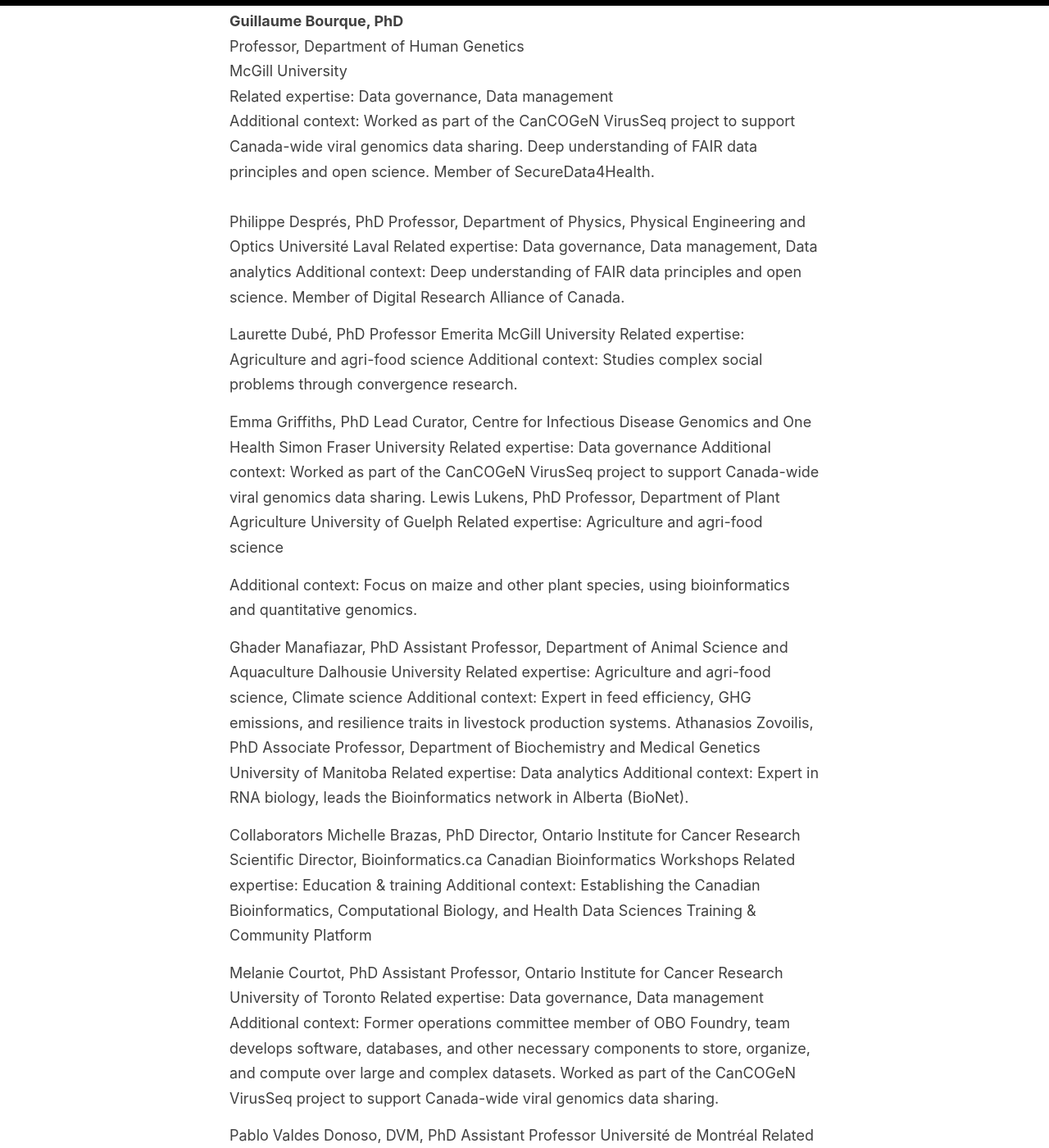
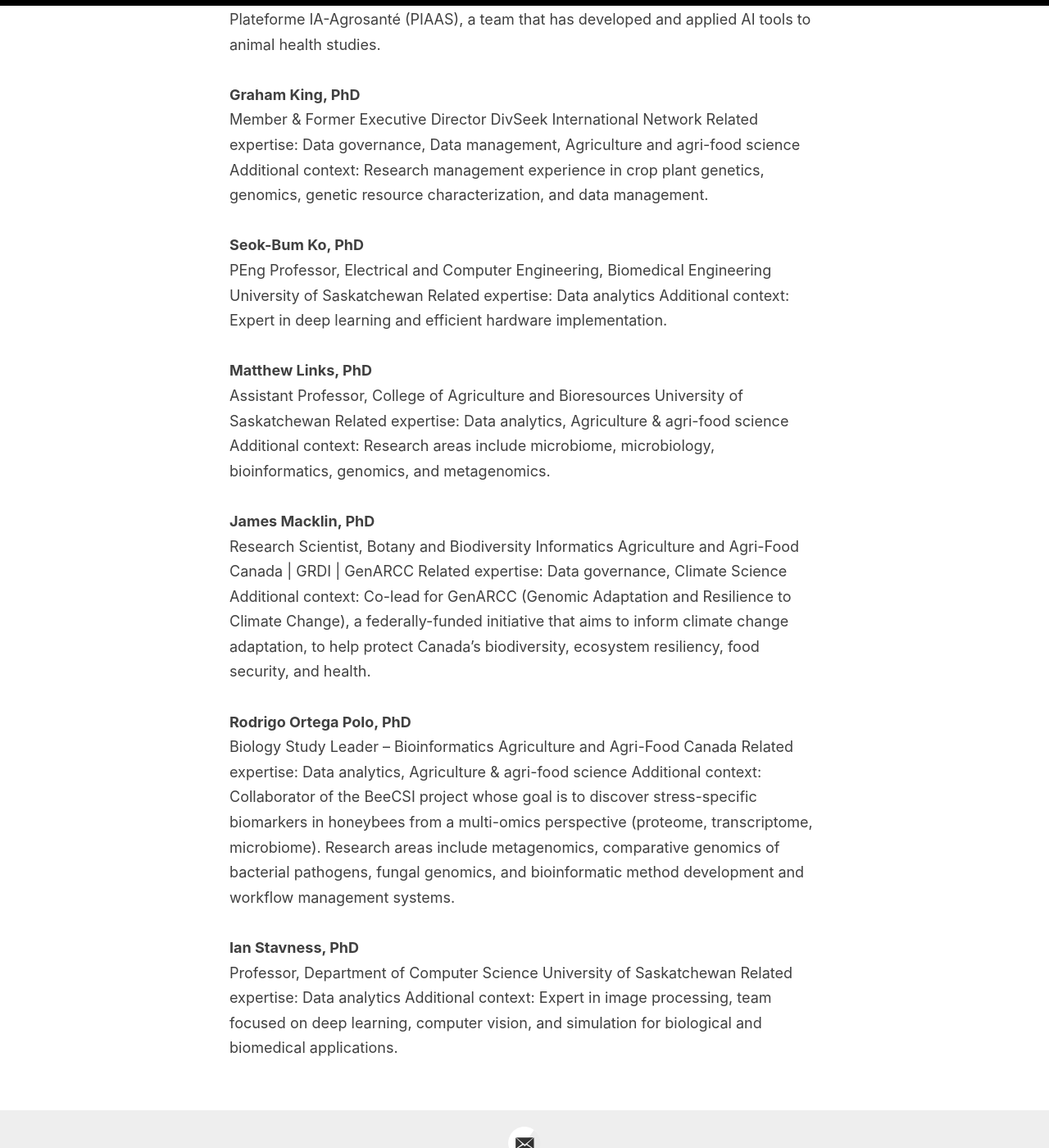
Before and after one commit to ClimateSmartAg/ClimateSmartAg-website-fr, a Jekyll site: the page built from _pages/collaborators.md, in a window 1280 px wide and 1400 px high, scrolled down 2060 px. Shown: the whole window at 82% size. Built offline with Jekyll 4.4.1, drawn with Linux system fonts in a browser that asks for light colours; some of the changed text lies outside the part shown.

Commit message:
Update collaborators.md

```diff
--- a/_pages/collaborators.md
+++ b/_pages/collaborators.md
@@ -3,58 +3,6 @@
 title: Collaborateurs
 permalink: /collaborators/
 ---
-
-# Membres de l'équipe
-## Centre d'action en génomique agricole (CAGA)
-
-- **Elizabeth Shantz**, Responsable du projet (University of Guelph)
-- **Lupin Battersby**, Responsable du projet (Simon Fraser University)
-- **Nancy Tout**, Responsable du projet (Global Institute for Food Security)
-- **Jessica Bowes**, Responsable du projet (University of Guelph)
-- **Chelsea Platzke**, Responsable du projet (Global Institute for Food Security)
-- **David Phipps**, Collaborateur (Research Impact Canada)
-- **David McInnes**, Collaborateur (Centre for Agri-Food Benchmarking)
-- **Lana Awada**, Collaboratrice (University of Saskatchewan)
-- **Wendy Lyzenga**, Collaboratrice (University of Saskatchewan)
-- **Stuart Smyth**, Collaborateur (University of Saskatchewan)
-- **Luc Stafford**, Collaborateur (Université de Montréal)
-- **Guillaume Lhermie**, Collaborateur (University of Calgary)
-- **Michelle Stringer**, Administratrice du projet (University of Guelph)
-- **Alexandra Burdett**, Directrice des opérations (University of Guelph)
-- **Laine Young**, Gestionnaire du portfolio (University of Guelph)
-- **Tiffany Nam**, Spécialiste de la mobilisation des connaissances (Simon Fraser University)
-- **Cécile Delignou**, Coordonnateur à l'intégration (Université de Montréal)
-
-## Centre de Collaboration sur les Données Climato-Intelligente (CCD-CI)
-
-- **William Hsiao**, Chercheur principal (Simon Fraser University)
-- **Michelle Edwards**, Chercheuse principale (University of Guelph)
-- **Claude Robert**, Chercheur principal (Université Laval)
-- **Guillaume Bourque**, Co-Chercheur (McGill University)
-- **Philippe Després**, Co-Chercheur (Université Laval)
-- **Athanasios Zovoilis**, Co-Chercheur (BioNet Alberta and University of Lethbridge)
-- **Damion Dooley**, Co-Chercheur (Simon Fraser University)
-- **Carly Huitema**, Co-Chercheuse (University of Guelph)
-- **Emma Griffiths**, Co-Chercheuse (Simon Fraser University)
-- **Kenneth Bruskiewicz**, Co-Chercheur (Simon Fraser University)
-- **Laurette Dubé**, Co-Chercheuse (McGill University)
-- **Lewis Lukens**, Co-Chercheur (University of Guelph)
-- **Ghader Manafiazar**, Co-Chercheur (Dalhousie University)
-- **James Macklin**, Collaborateur (Agriculture et Agro-Alimentaire Canada, GRDI and GenARCC)
-- **Pablo Valde Donoso**, Collaborateur (Université de Montréal)
-- **Rodrigo Ortega Polo**, Collaborateur (Agriculture et Agro-Alimentaire Canada)
-- **Ian Staveness**, Collaborateur (University of Saskatchewan)
-- **Seokbum Ko**, Collaborateur (University of Saskatchewan)
-- **Graham King**, Collaborateur (DivSeek International Network)
-- **Melanie Courtot**, Collaboratrice (Ontario Institute for Cancer Research)
-- **Michelle Brazas**, Collaboratrice (Bioinformatics.ca and Canadian Bioinformatics Workshops)
-- **Matthew Links**, Collaborateur (University of Saskatchewan)
-- **Jérôme Laroche**, Administrateur du projet (Université Laval)
-- **Sydney Morgan**, Administratrice du projet  (Simon Fraser University)
-- **Partima Shrivastava**, Administratrice du projet (Simon Fraser University)
-- **Luba Vasiluk**, Gestionnaire du portfolio et Administratrice du projet  (University of Guelph)
-- **Setayesh Sanavi**, Gouvernance des données (University of Guelph)
-- **Jaber Husiny**, Conservateur de données et Coordonnateur de la formation (University of Guelph)
 
 ## Co-chercheurs
 
@@ -65,35 +13,66 @@
 Additional context: Worked as part of the CanCOGeN VirusSeq project to support Canada-wide viral genomics data sharing. Deep understanding of FAIR data principles and open science. Member of SecureData4Health.
 <br>
 <br>
-Philippe Després, PhD
-Professor, Department of Physics, Physical Engineering and Optics Université Laval Related expertise: Data governance, Data management, Data analytics Additional context: Deep understanding of FAIR data principles and open science. Member of Digital Research Alliance of Canada.
+**Philippe Després, PhD**<br>
+Professor, Department of Physics, Physical Engineering and Optics<br>
+Université Laval<br>
+Related expertise: Data governance, Data management, Data analytics<br>
+Additional context: Deep understanding of FAIR data principles and open science. Member of Digital Research Alliance of Canada.
+<br>
+<br>
+**Laurette Dubé, PhD**<br>
+Professor Emerita<br>
+McGill University<br>
+Related expertise: Agriculture and agri-food science<br>
+Additional context: Studies complex social problems through convergence research.
+<br>
+<br>
+**Emma Griffiths, PhD**<br>
+Lead Curator, Centre for Infectious Disease Genomics and One Health<br>
+Simon Fraser University<br>
+Related expertise: Data governance<br>
+Additional context: Worked as part of the CanCOGeN VirusSeq project to support Canada-wide viral genomics data sharing. Lewis Lukens, PhD Professor, Department of Plant Agriculture University of Guelph Related expertise: Agriculture and agri-food science
+Additional context: Focus on maize and other plant species, using bioinformatics and quantitative genomics.
+<br>
+<br>
+**Ghader Manafiazar, PhD**<br>
+Assistant Professor, Department of Animal Science and Aquaculture Dalhousie University Related expertise: Agriculture and agri-food science, Climate science Additional context: Expert in feed efficiency, GHG emissions, and resilience traits in livestock production systems. Athanasios Zovoilis, PhD Associate Professor, Department of Biochemistry and Medical Genetics University of Manitoba Related expertise: Data analytics Additional context: Expert in RNA biology, leads the Bioinformatics network in Alberta (BioNet).
+<br>
+<br>
+## Collaborateurs
 
-Laurette Dubé, PhD
-Professor Emerita McGill University Related expertise: Agriculture and agri-food science Additional context: Studies complex social problems through convergence research.
-
-Emma Griffiths, PhD
-Lead Curator, Centre for Infectious Disease Genomics and One Health Simon Fraser University Related expertise: Data governance Additional context: Worked as part of the CanCOGeN VirusSeq project to support Canada-wide viral genomics data sharing. Lewis Lukens, PhD Professor, Department of Plant Agriculture University of Guelph Related expertise: Agriculture and agri-food science
-
-Additional context: Focus on maize and other plant species, using bioinformatics and quantitative genomics.
-
-Ghader Manafiazar, PhD Assistant Professor, Department of Animal Science and Aquaculture Dalhousie University Related expertise: Agriculture and agri-food science, Climate science Additional context: Expert in feed efficiency, GHG emissions, and resilience traits in livestock production systems. Athanasios Zovoilis, PhD Associate Professor, Department of Biochemistry and Medical Genetics University of Manitoba Related expertise: Data analytics Additional context: Expert in RNA biology, leads the Bioinformatics network in Alberta (BioNet).
-
-Collaborators Michelle Brazas, PhD Director, Ontario Institute for Cancer Research Scientific Director, Bioinformatics.ca Canadian Bioinformatics Workshops Related expertise: Education & training Additional context: Establishing the Canadian Bioinformatics, Computational Biology, and Health Data Sciences Training & Community Platform
-
-Melanie Courtot, PhD Assistant Professor, Ontario Institute for Cancer Research University of Toronto Related expertise: Data governance, Data management Additional context: Former operations committee member of OBO Foundry, team develops software, databases, and other necessary components to store, organize, and compute over large and complex datasets. Worked as part of the CanCOGeN VirusSeq project to support Canada-wide viral genomics data sharing.
-
-Pablo Valdes Donoso, DVM, PhD Assistant Professor Université de Montréal Related expertise: Data governance, Data analytics, Agriculture and agri-food science Additional context: Leads the Plateforme IA-Agrosanté (PIAAS), a team that has developed and applied AI tools to animal health studies.
-
-Graham King, PhD Member & Former Executive Director DivSeek International Network Related expertise: Data governance, Data management, Agriculture and agri-food science Additional context: Research management experience in crop plant genetics, genomics, genetic resource characterization, and data management.
-
-Seok-Bum Ko, PhD, PEng Professor, Electrical and Computer Engineering, Biomedical Engineering University of Saskatchewan Related expertise: Data analytics Additional context: Expert in deep learning and efficient hardware implementation.
-
-Matthew Links, PhD Assistant Professor, College of Agriculture and Bioresources University of Saskatchewan Related expertise: Data analytics, Agriculture & agri-food science Additional context: Research areas include microbiome, microbiology, bioinformatics, genomics, and metagenomics.
-
-James Macklin, PhD Research Scientist, Botany and Biodiversity Informatics Agriculture and Agri-Food Canada | GRDI | GenARCC Related expertise: Data governance, Climate Science Additional context: Co-lead for GenARCC (Genomic Adaptation and Resilience to Climate
-
+**Michelle Brazas, PhD**<br>
+Director, Ontario Institute for Cancer Research Scientific Director, Bioinformatics.ca Canadian Bioinformatics Workshops Related expertise: Education & training Additional context: Establishing the Canadian Bioinformatics, Computational Biology, and Health Data Sciences Training & Community Platform
+<br>
+<br>
+**Melanie Courtot, PhD**<br>
+Assistant Professor, Ontario Institute for Cancer Research University of Toronto Related expertise: Data governance, Data management Additional context: Former operations committee member of OBO Foundry, team develops software, databases, and other necessary components to store, organize, and compute over large and complex datasets. Worked as part of the CanCOGeN VirusSeq project to support Canada-wide viral genomics data sharing.
+<br>
+<br>
+**Pablo Valdes Donoso, DVM, PhD**<br>
+Assistant Professor Université de Montréal Related expertise: Data governance, Data analytics, Agriculture and agri-food science Additional context: Leads the Plateforme IA-Agrosanté (PIAAS), a team that has developed and applied AI tools to animal health studies.
+<br>
+<br>
+**Graham King, PhD**<br>
+Member & Former Executive Director DivSeek International Network Related expertise: Data governance, Data management, Agriculture and agri-food science Additional context: Research management experience in crop plant genetics, genomics, genetic resource characterization, and data management.
+<br>
+<br>
+**Seok-Bum Ko, PhD**<br>
+PEng Professor, Electrical and Computer Engineering, Biomedical Engineering University of Saskatchewan Related expertise: Data analytics Additional context: Expert in deep learning and efficient hardware implementation.
+<br>
+<br>
+**Matthew Links, PhD**<br>
+Assistant Professor, College of Agriculture and Bioresources University of Saskatchewan Related expertise: Data analytics, Agriculture & agri-food science Additional context: Research areas include microbiome, microbiology, bioinformatics, genomics, and metagenomics.
+<br>
+<br>
+**James Macklin, PhD**<br>
+Research Scientist, Botany and Biodiversity Informatics Agriculture and Agri-Food Canada | GRDI | GenARCC Related expertise: Data governance, Climate Science Additional context: Co-lead for GenARCC (Genomic Adaptation and Resilience to Climate
 Change), a federally-funded initiative that aims to inform climate change adaptation, to help protect Canada’s biodiversity, ecosystem resiliency, food security, and health.
-
-Rodrigo Ortega Polo, PhD Biology Study Leader – Bioinformatics Agriculture and Agri-Food Canada Related expertise: Data analytics, Agriculture & agri-food science Additional context: Collaborator of the BeeCSI project whose goal is to discover stress-specific biomarkers in honeybees from a multi-omics perspective (proteome, transcriptome, microbiome). Research areas include metagenomics, comparative genomics of bacterial pathogens, fungal genomics, and bioinformatic method development and workflow management systems.
-
-Ian Stavness, PhD Professor, Department of Computer Science University of Saskatchewan Related expertise: Data analytics Additional context: Expert in image processing, team focused on deep learning, computer vision, and simulation for biological and biomedical applications.
+<br>
+<br>
+**Rodrigo Ortega Polo, PhD**<br>
+Biology Study Leader – Bioinformatics Agriculture and Agri-Food Canada Related expertise: Data analytics, Agriculture & agri-food science Additional context: Collaborator of the BeeCSI project whose goal is to discover stress-specific biomarkers in honeybees from a multi-omics perspective (proteome, transcriptome, microbiome). Research areas include metagenomics, comparative genomics of bacterial pathogens, fungal genomics, and bioinformatic method development and workflow management systems.
+<br>
+<br>
+**Ian Stavness, PhD**<br>
+Professor, Department of Computer Science University of Saskatchewan Related expertise: Data analytics Additional context: Expert in image processing, team focused on deep learning, computer vision, and simulation for biological and biomedical applications.
```
